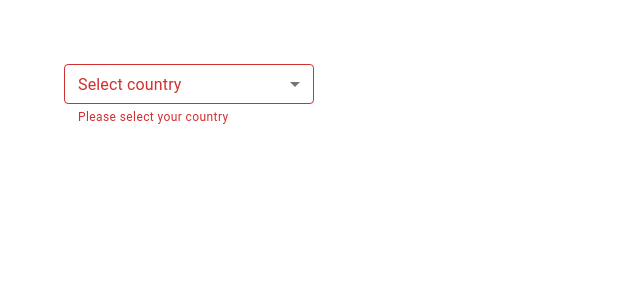
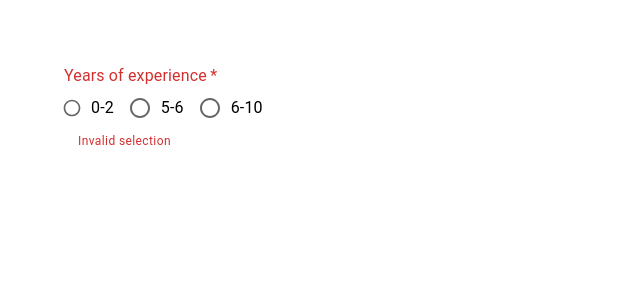
Before and after one commit to justicenyaga/react_mui_demo, a React (Create React App) app: page / in a window 1280 px wide. Shown: the top 300 px of the page, without its empty margins (0-640 px from the left). Built offline with nearby package versions, Linux system fonts and the light colour scheme.

Commit message:
RadioButton

```diff
--- a/src/App.tsx
+++ b/src/App.tsx
@@ -2,7 +2,8 @@
 // import MuiButton from "./components/MuiButton";
 // import MuiTypography from "./components/MuiTypography";
 // import MuiTextField from "./components/MuiTextField";
-import MuiSelect from "./components/MuiSelect";
+// import MuiSelect from "./components/MuiSelect";
+import MuiRadioButton from "./components/MuiRadioButton";
 
 function App() {
   return (
@@ -10,7 +11,8 @@
       {/* <MuiTypography /> */}
       {/* <MuiButton /> */}
       {/* <MuiTextField /> */}
-      <MuiSelect />
+      {/* <MuiSelect /> */}
+      <MuiRadioButton />
     </div>
   );
 }
--- /dev/null
+++ b/src/components/MuiRadioButton.tsx
@@ -0,0 +1,53 @@
+import {
+  Box,
+  FormControl,
+  FormLabel,
+  FormControlLabel,
+  RadioGroup,
+  Radio,
+  FormHelperText,
+} from "@mui/material";
+import { useState } from "react";
+
+function MuiRadioButton() {
+  const [value, setValue] = useState("");
+
+  console.log({ value });
+
+  const handleChange = (event: React.ChangeEvent<HTMLInputElement>) => {
+    setValue(event.target.value);
+  };
+
+  return (
+    <Box>
+      <FormControl required error>
+        <FormLabel id="job-experience-group-label">
+          Years of experience
+        </FormLabel>
+
+        <RadioGroup
+          name="job-experience-group"
+          aria-labelledby="job-experience-group-label"
+          value={value}
+          onChange={handleChange}
+          row
+        >
+          <FormControlLabel
+            control={<Radio size="small" color="secondary" />}
+            label="0-2"
+            value="0-2"
+          />
+          <FormControlLabel
+            control={<Radio size="medium" />}
+            label="5-6"
+            value="5-6"
+          />
+          <FormControlLabel control={<Radio />} label="6-10" value="6-10" />
+        </RadioGroup>
+        <FormHelperText>Invalid selection</FormHelperText>
+      </FormControl>
+    </Box>
+  );
+}
+
+export default MuiRadioButton;
```
